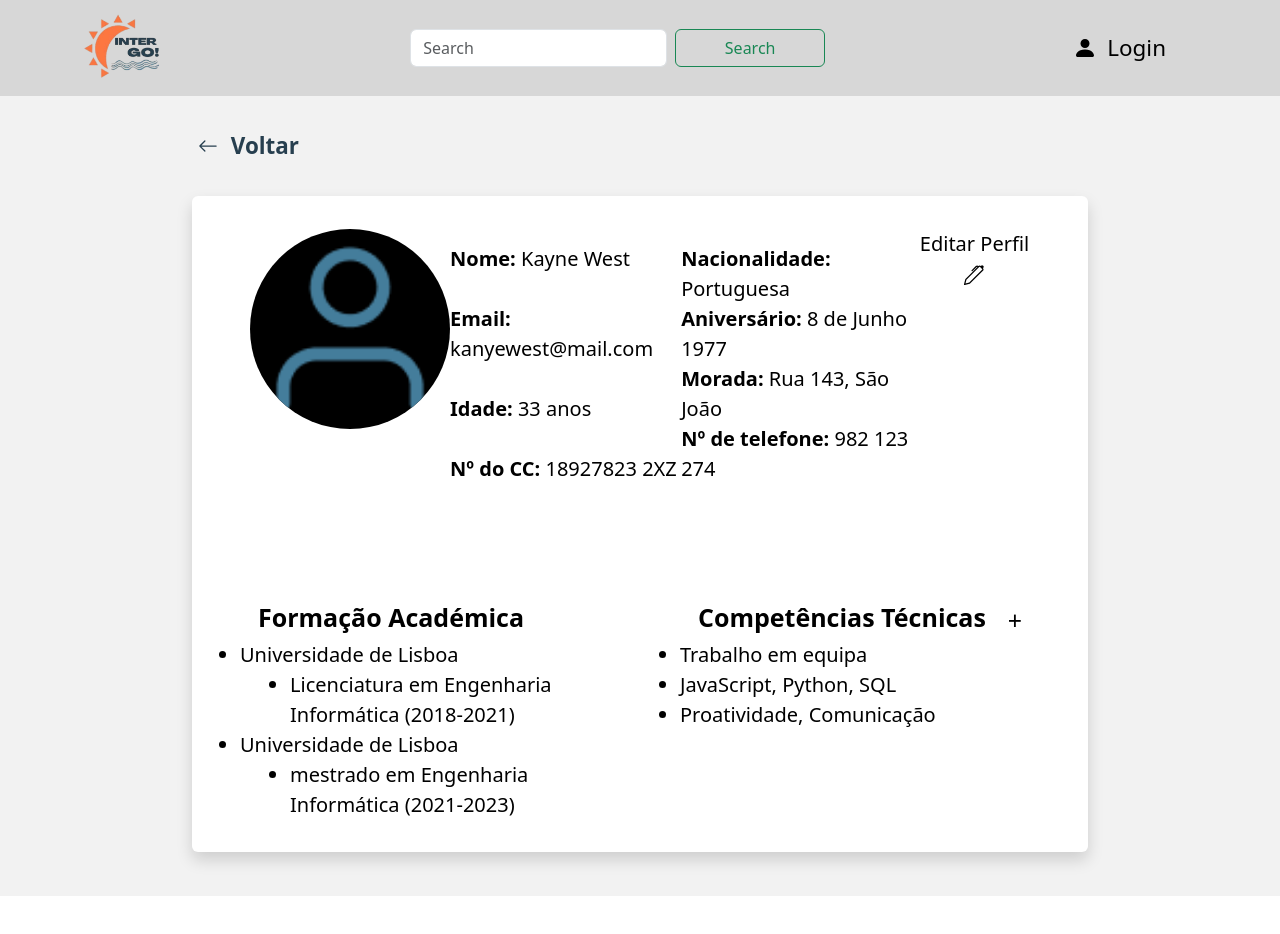
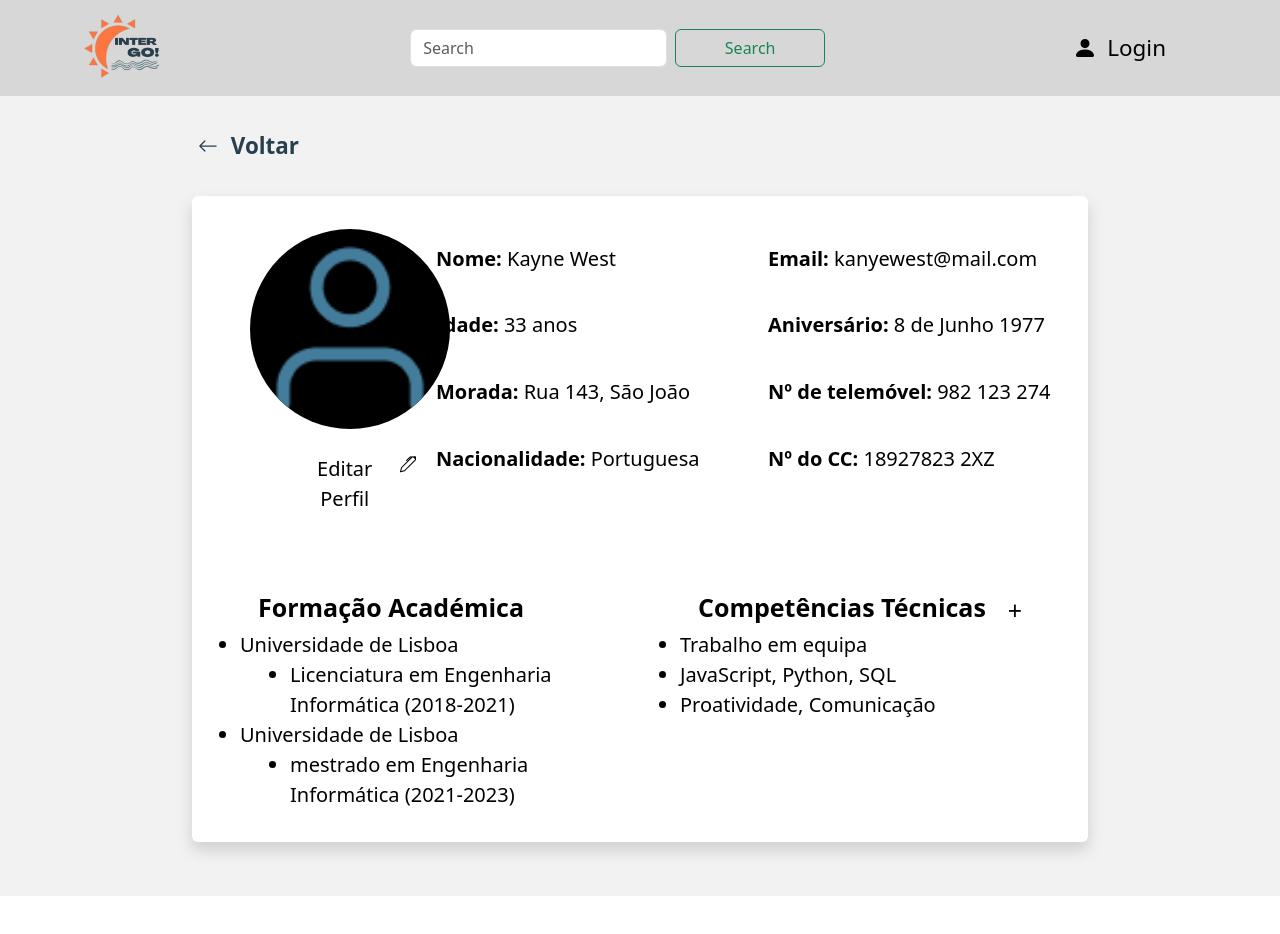
Before and after one commit to miguelfcostaa/internGo, a React (Create React App) app in the folder frontend/: page /edit-profile/1 in a window 1280 px wide. Shown: the top 934 px of the page. Built offline with nearby package versions, Linux system fonts and the light colour scheme.

Commit message:
feat: Enhance EditProfile layout; add edit button and improve styling for user information

```diff
--- a/frontend/src/pages/EditProfile.jsx
+++ b/frontend/src/pages/EditProfile.jsx
@@ -27,39 +27,38 @@ function EditUserProfile() {
     <div className={styles.background}>
       <ButtonVoltar />
       <div className="shadow rounded p-2" style={{ backgroundColor:"white", marginTop:"2rem"}}>
-        <div style={{ display: "flex", flexDirection: "row", justifyContent: "space-between" }}>{/* Falta adicionar o botão para editar as informações do perfil */}
-          <div style={{ marginTop:"25px", marginLeft:"50px"}}>
-            <img alt="Imagem de perfil do utilizador" src={profileicon}style={{borderRadius: "50%", width: "200px", height: "200px", backgroundColor:"black", margin:"auto"}}/>
-          </div>
-          <div style={{display: "flex", flexDirection: "column", justifyContent: "space-between", textAlign:"left", fontSize:"20px", marginTop:"40px", marginBottom:"40px"}}>
-            <div><span style={{fontWeight: "bold"}}>Nome:</span> Kayne West</div>
-            <div><span style={{fontWeight: "bold"}}>Email:</span> kanyewest@mail.com</div>
-            <div><span style={{fontWeight: "bold"}}>Idade:</span> 33 anos</div>
-            <div><span style={{fontWeight: "bold"}}>Nº do CC:</span> 18927823 2XZ</div>
-          </div>
-          <div style={{display: "flex", flexDirection: "column", justifyContent: "space-between",textAlign:"left", marginTop:"40px", marginBottom:"40px", fontSize:"20px"}}>
-            <div><span style={{fontWeight: "bold"}}>Nacionalidade:</span> Portuguesa</div>
-            <div><span style={{fontWeight: "bold"}}>Aniversário:</span> 8 de Junho 1977</div>
-            <div><span style={{fontWeight: "bold"}}>Morada:</span> Rua 143, São João</div>
-            <div><span style={{fontWeight: "bold"}}>Nº de telefone:</span> 982 123 274</div>
-          </div>
-          <div style={{marginTop:"25px", marginRight:"50px", fontSize:"20px"}}>
+        <div style={{ display: "flex", flexDirection: "row", marginLeft:"50px"}}>{/* Falta adicionar o botão para editar as informações do perfil */}
+          <div style={{ marginTop:"25px", width:"20%"}}>
+            <img alt="Imagem de perfil do utilizador" src={profileicon}style={{borderRadius: "50%", width: "200px", height: "200px", backgroundColor:"black"}}/>
+            <div style={{ display:"flex", flexDirection:"row",gap:"10px", marginTop:"25px", fontSize:"20px", marginLeft:"30%"}}>
             Editar Perfil
             <svg xmlns="http://www.w3.org/2000/svg" width="20" height="20" fill="#000" className="bi bi-pen" viewBox="0 0 16 16">
                 <path d="m13.498.795.149-.149a1.207 1.207 0 1 1 1.707 1.708l-.149.148a1.5 1.5 0 0 1-.059 2.059L4.854 14.854a.5.5 0 0 1-.233.131l-4 1a.5.5 0 0 1-.606-.606l1-4a.5.5 0 0 1 .131-.232l9.642-9.642a.5.5 0 0 0-.642.056L6.854 4.854a.5.5 0 1 1-.708-.708L9.44.854A1.5 1.5 0 0 1 11.5.796a1.5 1.5 0 0 1 1.998-.001m-.644.766a.5.5 0 0 0-.707 0L1.95 11.756l-.764 3.057 3.057-.764L14.44 3.854a.5.5 0 0 0 0-.708z"/>
             </svg>
           </div>
+          </div>
+          <div style={{display: "flex", flexDirection: "column", justifyContent: "space-between", textAlign:"left", fontSize:"20px", marginTop:"40px", marginBottom:"40px", marginLeft:"20px", width:"40%"}}>
+            <div><span style={{fontWeight: "bold"}}>Nome:</span> Kayne West</div>
+            <div><span style={{fontWeight: "bold"}}>Idade:</span> 33 anos</div>
+            <div><span style={{fontWeight: "bold"}}>Morada:</span> Rua 143, São João</div>
+            <div><span style={{fontWeight: "bold"}}>Nacionalidade:</span> Portuguesa</div>
+          </div>
+          <div style={{display: "flex", flexDirection: "column", justifyContent: "space-between",textAlign:"left", fontSize:"20px", marginTop:"40px", marginBottom:"40px", marginLeft:"20px", width:"40%"}}>
+            <div><span style={{fontWeight: "bold"}}>Email:</span> kanyewest@mail.com</div>
+            <div><span style={{fontWeight: "bold"}}>Aniversário:</span> 8 de Junho 1977</div>
+            <div><span style={{fontWeight: "bold"}}>Nº de telemóvel:</span> 982 123 274</div>
+            <div><span style={{fontWeight: "bold"}}>Nº do CC:</span> 18927823 2XZ</div>
+          </div>
         </div>
         <div style={{display: "flex", flexDirection: "row", marginTop:"50px", height:"100%"}}>
           <div className="rounded p-2" style={{border:"1px black", borderRadius:"5px", width:"50%"}}>
-            {/* Existem um simbolo (+) que nao sei o que faz, e falta adicionar */}
             <h5 style={{fontWeight: "bold", marginTop:"20px",  fontSize:"25px", marginLeft:"50px", textAlign:"left"}}>Formação Académica</h5>
-            <ul>
+            <ul style={{fontSize:"20px", textAlign:"left"}}>
               {formacaoAcademica.map((element,index)=>(
-                <li key={index} style={{fontSize:"20px", textAlign:"left"}}>
-                  {element.instituicao}
-                  <li style={{marginLeft:"50px"}}>{element.curso}{" ("}{element.anos}{")"}</li>
-                </li>
+                <li key={index}>
+                    {element.instituicao}
+                    <li style={{marginLeft:"50px"}}>{element.curso}{" ("}{element.anos}{")"}</li>
+                  </li>
               ))}
             </ul>
           </div>
```
